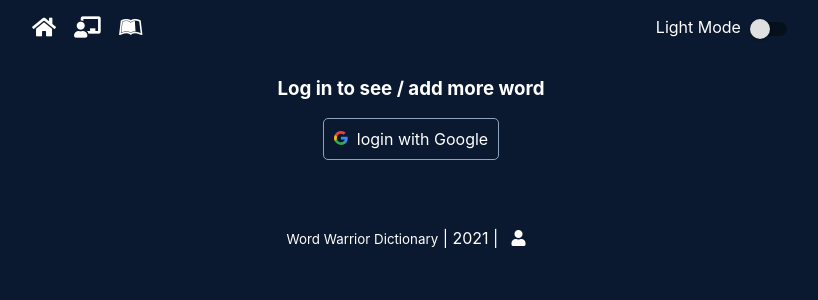
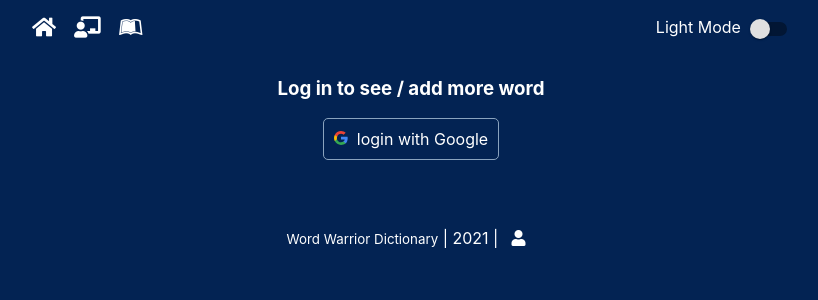
Before and after one commit to rajonahmed749/dictionary, a React (Create React App) app: page /login in a window 1280 px wide. Shown: the top 300 px of the page, without its empty margins (229-1047 px from the left). Built offline with nearby package versions, Linux system fonts and the light colour scheme.

Commit message:
more update

```diff
--- a/src/App.js
+++ b/src/App.js
@@ -1,11 +1,6 @@
 import React, { createContext } from "react";
 import { useEffect, useState } from 'react';
-import {
-  BrowserRouter as Router,
-  Switch as ChangePath,
-  Route,
-  Link
-} from "react-router-dom";
+import { BrowserRouter as Router, Switch as ChangePath, Route, Link } from "react-router-dom";
 import './App.css';
 import Home from "./components/Home/Home";
 import Profile from "./components/Profile/Profile";
@@ -39,7 +34,7 @@ function App() {
       <Router>
         <div style={{
           minHeight: "100vh",
-          backgroundColor: LightMode ? "#fff" : '#0a192f',
+          backgroundColor: LightMode ? "#fff" : '#032353',
           color: LightMode ? "black" : 'white',
           transition: "all 0.5s linear"
         }}>
--- a/src/components/Home/Home.js
+++ b/src/components/Home/Home.js
@@ -12,14 +12,13 @@ const Home = ({ LightMode }) => {
     const dictionaryApi = async () => {
         try {
             const data = await axios.get(`https://api.dictionaryapi.dev/api/v2/entries/${category}/${word}`);
-            // console.log("actual data", data);
+
             setMeanings(data.data)
         }
         catch (error) {
             console.log(error);
         }
     }
-
 
     useEffect(() => {
         dictionaryApi()
--- a/src/index.css
+++ b/src/index.css
@@ -1,4 +1,5 @@
 @import url('https://fonts.googleapis.com/css2?family=Montserrat:wght@100&display=swap');
+
 body {
   margin: 0;
   font-family: -apple-system, BlinkMacSystemFont, 'Segoe UI', 'Roboto', 'Oxygen',
--- a/src/index.js
+++ b/src/index.js
@@ -2,18 +2,8 @@ import React from 'react';
 import ReactDOM from 'react-dom';
 import './index.css';
 import App from './App';
-import reportWebVitals from './reportWebVitals';
 import * as serviceWorkerRegistration from "./serviceWorkerRegistration";
 
-ReactDOM.render(
-  <React.StrictMode>
-    <App />
-  </React.StrictMode>,
-  document.getElementById('root')
-);
+ReactDOM.render(<App />, document.getElementById('root'));
 
-// If you want to start measuring performance in your app, pass a function
-// to log results (for example: reportWebVitals(console.log))
-// or send to an analytics endpoint. Learn more: https://bit.ly/CRA-vitals
-reportWebVitals();
 serviceWorkerRegistration.register();
--- a/src/reportWebVitals.js
+++ /dev/null
@@ -1,13 +0,0 @@
-const reportWebVitals = onPerfEntry => {
-  if (onPerfEntry && onPerfEntry instanceof Function) {
-    import('web-vitals').then(({ getCLS, getFID, getFCP, getLCP, getTTFB }) => {
-      getCLS(onPerfEntry);
-      getFID(onPerfEntry);
-      getFCP(onPerfEntry);
-      getLCP(onPerfEntry);
-      getTTFB(onPerfEntry);
-    });
-  }
-};
-
-export default reportWebVitals;
```
Also changed, not shown: src/setupTests.js (deleted, +0 -5 lines).
